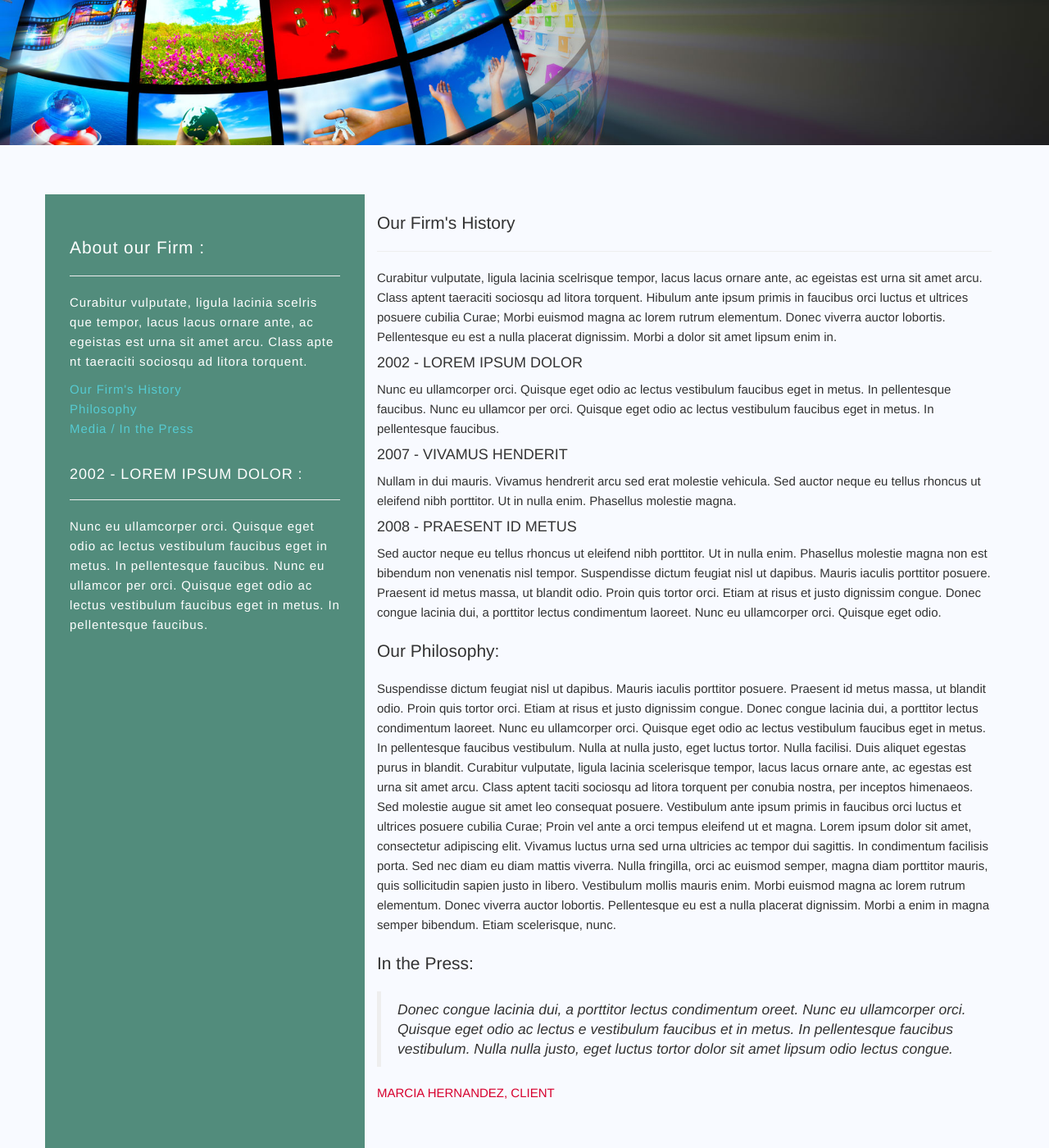
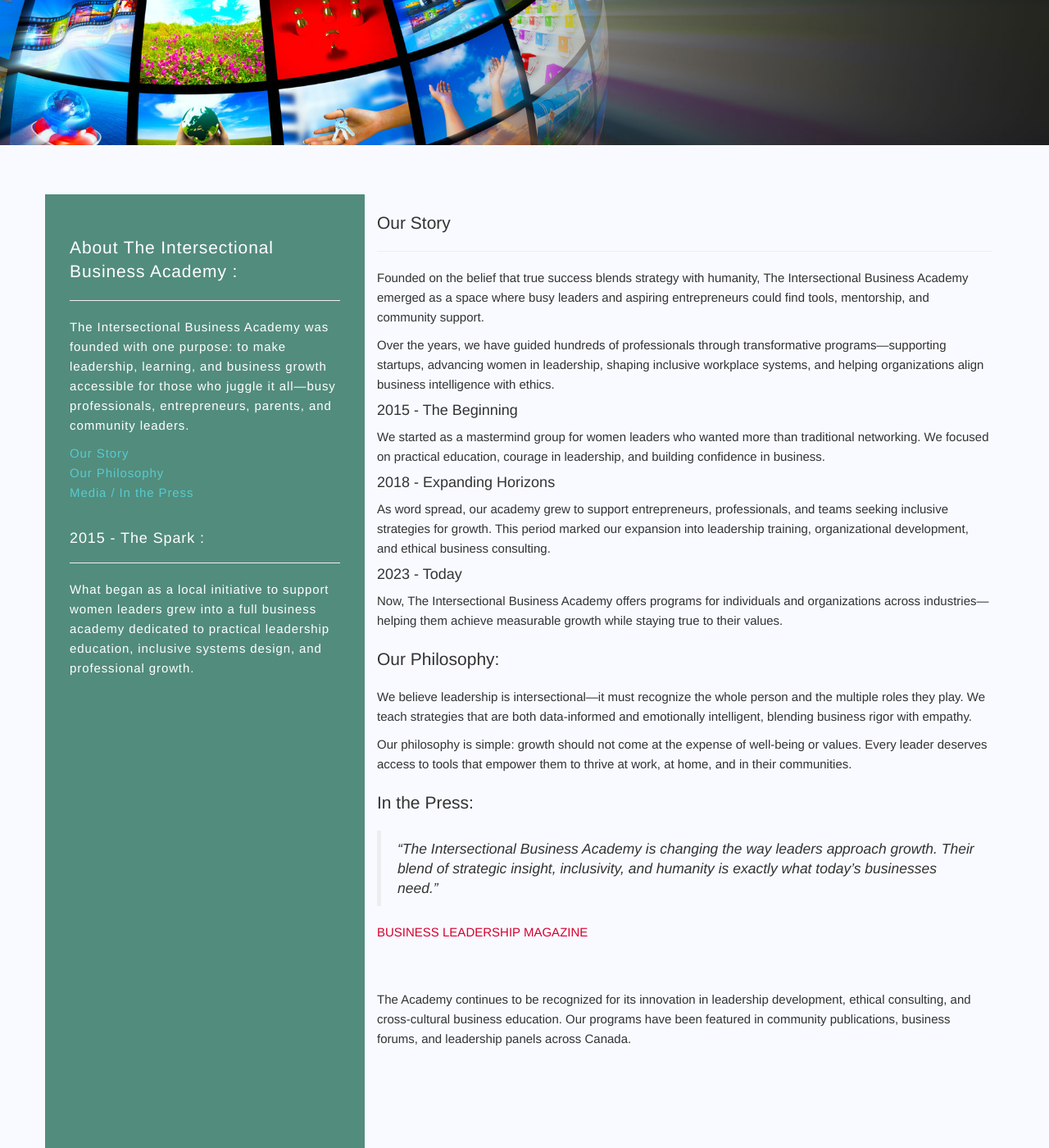
Before and after one commit to brobson/learneq.github.io, a Jekyll site: the page built from about.html, in a window 1280 px wide and 1400 px high, scrolled down 241 px. Shown: the whole window at 82% size. Built offline with Jekyll 4.4.1, drawn with Linux system fonts in a browser that asks for light colours; some of the changed text lies outside the part shown.

Commit message:
update various sections

```diff
--- a/about.html
+++ b/about.html
@@ -13,46 +13,60 @@ permalink: /about
 <div class="container">
   <div class="row">
     <div class="side-left col-sm-4 col-md-4">
-      <h3 class="lead">  About our Firm : </h3><hr>
+      <h3 class="lead"> About The Intersectional Business Academy : </h3><hr>
 
-      <p>Curabitur vulputate, ligula lacinia scelris que tempor, lacus lacus ornare ante, ac egeistas est urna sit amet arcu. Class apte nt taeraciti sociosqu ad litora torquent.</p>
-      <a href="#anchor1"> Our Firm's History</a><br>
-      <a href="#anchor2"> Philosophy</a><br>
-      <a href="#anchor3">Media / In the Press</a><br>
+      <p>
+        The Intersectional Business Academy was founded with one purpose: to make leadership, learning, and business growth accessible for those who juggle it all—busy professionals, entrepreneurs, parents, and community leaders.
+      </p>
+      <a href="#anchor1"> Our Story</a><br>
+      <a href="#anchor2"> Our Philosophy</a><br>
+      <a href="#anchor3"> Media / In the Press</a><br>
       <br>
-      <h4>2002 - LOREM IPSUM DOLOR :</h4><hr>
-      Nunc eu ullamcorper orci. Quisque eget odio ac lectus vestibulum faucibus eget in metus. In pellentesque faucibus. Nunc eu ullamcor per orci. Quisque eget odio ac lectus vestibulum faucibus eget in metus. In pellentesque faucibus.
+      <h4>2015 - The Spark :</h4><hr>
+      What began as a local initiative to support women leaders grew into a full business academy dedicated to practical leadership education, inclusive systems design, and professional growth.
     </div>
+
     <div class="col-sm-8 col-md-8">
-        <h3 class="lead"id="anchor1"> Our Firm's History </h3><hr>
+        <h3 class="lead" id="anchor1"> Our Story </h3><hr>
         <p>
-          Curabitur vulputate, ligula lacinia scelrisque tempor, lacus lacus ornare ante, ac egeistas est urna sit amet arcu. Class aptent taeraciti sociosqu ad litora torquent. Hibulum ante ipsum primis in faucibus orci luctus et ultrices posuere cubilia Curae; Morbi euismod magna ac lorem rutrum elementum. Donec viverra auctor lobortis. Pellentesque eu est a nulla placerat dignissim. Morbi a dolor sit amet lipsum enim in.
+          Founded on the belief that true success blends strategy with humanity, The Intersectional Business Academy emerged as a space where busy leaders and aspiring entrepreneurs could find tools, mentorship, and community support.
+        </p>
+        <p>
+          Over the years, we have guided hundreds of professionals through transformative programs—supporting startups, advancing women in leadership, shaping inclusive workplace systems, and helping organizations align business intelligence with ethics.
         </p>
 
-        <h4>2002 - LOREM IPSUM DOLOR</h4>
-        <p>Nunc eu ullamcorper orci. Quisque eget odio ac lectus vestibulum faucibus eget in metus. In pellentesque faucibus. Nunc eu ullamcor per orci. Quisque eget odio ac lectus vestibulum faucibus eget in metus. In pellentesque faucibus.</p>
-
-        <h4>2007 - VIVAMUS HENDERIT</h4>
-        <p>Nullam in dui mauris. Vivamus hendrerit arcu sed erat molestie vehicula. Sed auctor neque eu tellus rhoncus ut eleifend nibh porttitor. Ut in nulla enim. Phasellus molestie magna.</p>
-
-        <h4>2008 - PRAESENT ID METUS</h4>
+        <h4>2015 - The Beginning</h4>
         <p>
-          Sed auctor neque eu tellus rhoncus ut eleifend nibh porttitor. Ut in nulla enim. Phasellus molestie magna non est bibendum non venenatis nisl tempor. Suspendisse dictum feugiat nisl ut dapibus. Mauris iaculis porttitor posuere. Praesent id metus massa, ut blandit odio. Proin quis tortor orci. Etiam at risus et justo dignissim congue. Donec congue lacinia dui, a porttitor lectus condimentum laoreet. Nunc eu ullamcorper orci. Quisque eget odio.
-        </p>
-        <h3 class="lead"id="anchor2">Our Philosophy:</h3>
-        <p>
-          Suspendisse dictum feugiat nisl ut dapibus. Mauris iaculis porttitor posuere. Praesent id metus massa, ut blandit odio. Proin quis tortor orci. Etiam at risus et justo dignissim congue. Donec congue lacinia dui, a porttitor lectus condimentum laoreet. Nunc eu ullamcorper orci. Quisque eget odio ac lectus vestibulum faucibus eget in metus. In pellentesque faucibus vestibulum. Nulla at nulla justo, eget luctus tortor. Nulla facilisi. Duis aliquet egestas purus in blandit.
-          Curabitur vulputate, ligula lacinia scelerisque tempor, lacus lacus ornare ante, ac egestas est urna sit amet arcu. Class aptent taciti sociosqu ad litora torquent per conubia nostra, per inceptos himenaeos. Sed molestie augue sit amet leo consequat posuere. Vestibulum ante ipsum primis in faucibus orci luctus et ultrices posuere cubilia Curae; Proin vel ante a orci tempus eleifend ut et magna. Lorem ipsum dolor sit amet, consectetur adipiscing elit. Vivamus luctus urna sed urna ultricies ac tempor dui sagittis. In condimentum facilisis porta.
-          Sed nec diam eu diam mattis viverra. Nulla fringilla, orci ac euismod semper, magna diam porttitor mauris, quis sollicitudin sapien justo in libero. Vestibulum mollis mauris enim. Morbi euismod magna ac lorem rutrum elementum. Donec viverra auctor lobortis. Pellentesque eu est a nulla placerat dignissim. Morbi a enim in magna semper bibendum. Etiam scelerisque, nunc. <br>
+          We started as a mastermind group for women leaders who wanted more than traditional networking. We focused on practical education, courage in leadership, and building confidence in business.
         </p>
 
-        <h3 class="lead"id="anchor3">In the Press:</h3>
+        <h4>2018 - Expanding Horizons</h4>
+        <p>
+          As word spread, our academy grew to support entrepreneurs, professionals, and teams seeking inclusive strategies for growth. This period marked our expansion into leadership training, organizational development, and ethical business consulting.
+        </p>
+
+        <h4>2023 - Today</h4>
+        <p>
+          Now, The Intersectional Business Academy offers programs for individuals and organizations across industries—helping them achieve measurable growth while staying true to their values.
+        </p>
+
+        <h3 class="lead" id="anchor2"> Our Philosophy: </h3>
+        <p>
+          We believe leadership is intersectional—it must recognize the whole person and the multiple roles they play. We teach strategies that are both data-informed and emotionally intelligent, blending business rigor with empathy.
+        </p>
+        <p>
+          Our philosophy is simple: growth should not come at the expense of well-being or values. Every leader deserves access to tools that empower them to thrive at work, at home, and in their communities.
+        </p>
+
+        <h3 class="lead" id="anchor3"> In the Press: </h3>
         <blockquote>
-          <em>Donec congue lacinia dui, a porttitor lectus condimentum oreet. Nunc eu ullamcorper orci. Quisque eget odio ac lectus e vestibulum faucibus et in metus. In pellentesque faucibus vestibulum. Nulla nulla justo, eget luctus tortor dolor sit amet lipsum odio lectus congue.</em>
+          <em>“The Intersectional Business Academy is changing the way leaders approach growth. Their blend of strategic insight, inclusivity, and humanity is exactly what today’s businesses need.”</em>
         </blockquote>
-        <p class="block-author"> MARCIA HERNANDEZ, CLIENT</p>
+        <p class="block-author"> BUSINESS LEADERSHIP MAGAZINE</p>
         <br><br>
-        <p>Sed nec diam eu diam mattis viverra. Nulla fringilla, orci ac euismod semper, magna diam porttitor mauris, quis sollicitudin sapien justo in libero. Vestibulum mollis mauris enim. Morbi euismod magna ac lorem rutrum elementum. Donec viverra auctor lobortis. Pellentesque eu est a nulla placerat dignissim. Morbi a enim in magna semper bibendum. Etiam scelerisque, nunc.</p></p>
+        <p>
+          The Academy continues to be recognized for its innovation in leadership development, ethical consulting, and cross-cultural business education. Our programs have been featured in community publications, business forums, and leadership panels across Canada.
+        </p>
     </div>
   </div>
 </div>
--- a/index.markdown
+++ /dev/null
@@ -1,6 +0,0 @@
----
-# Feel free to add content and custom Front Matter to this file.
-# To modify the layout, see https://jekyllrb.com/docs/themes/#overriding-theme-defaults
-
-layout: home
----
```
Also changed, not shown: about.markdown (deleted, +0 -18 lines), assets/img/team/amir.jpg (added), assets/img/team/anna.jpg (added), assets/img/team/michael.jpg (added), assets/img/team/sophia.jpg (added).
